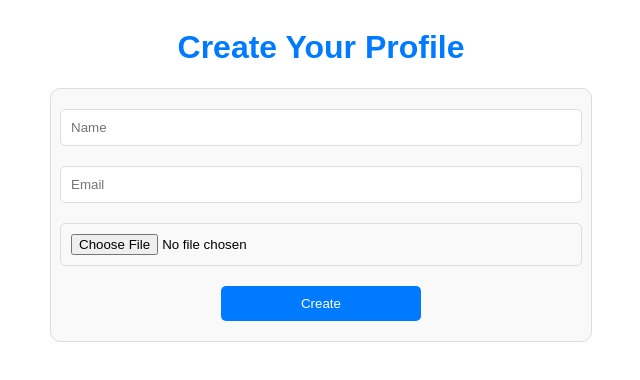
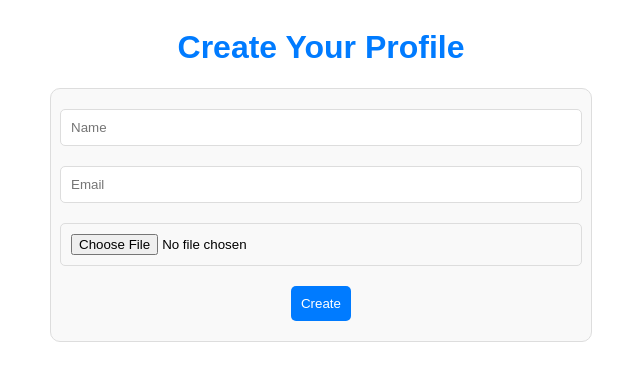
Before and after one commit to yuta519/personal_dashboard_app, a React (Create React App) app: page /signup in a window 1280 px wide. Shown: the top 380 px of the page, without its empty margins (319-959 px from the left). Built offline with nearby package versions, Linux system fonts and the light colour scheme.

Commit message:
Remove checkbox

```diff
--- a/src/components/Button.tsx
+++ b/src/components/Button.tsx
@@ -1,7 +1,6 @@
 import styled from "styled-components";
 
 const Button = styled.button`
-  width: 100%;
   max-width: 200px;
   padding: 10px;
   border: none;
--- a/src/components/Checkbox.tsx
+++ /dev/null
@@ -1,5 +0,0 @@
-const CheckBox = (props: { checked: boolean }) => {
-  return <input type='checkbox' checked={props.checked} />;
-};
-
-export default CheckBox;
```
